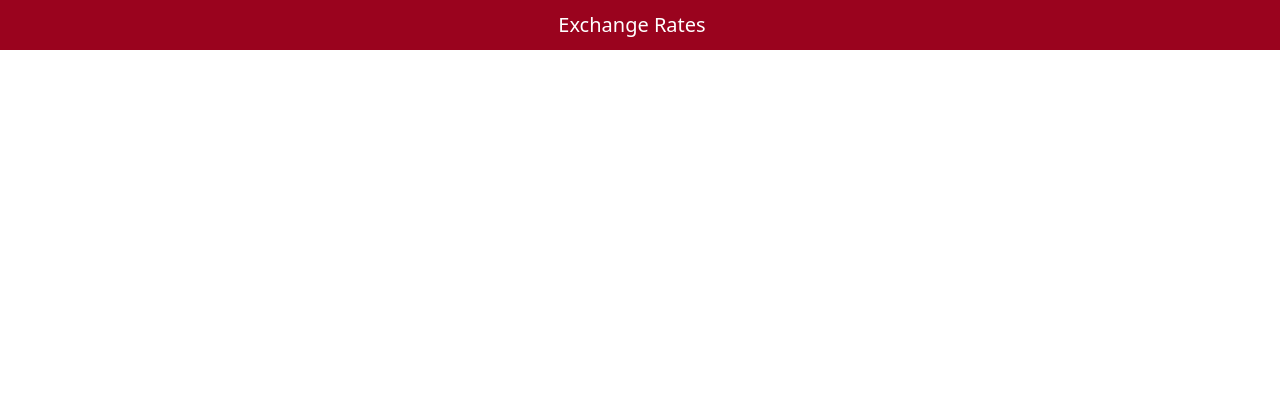
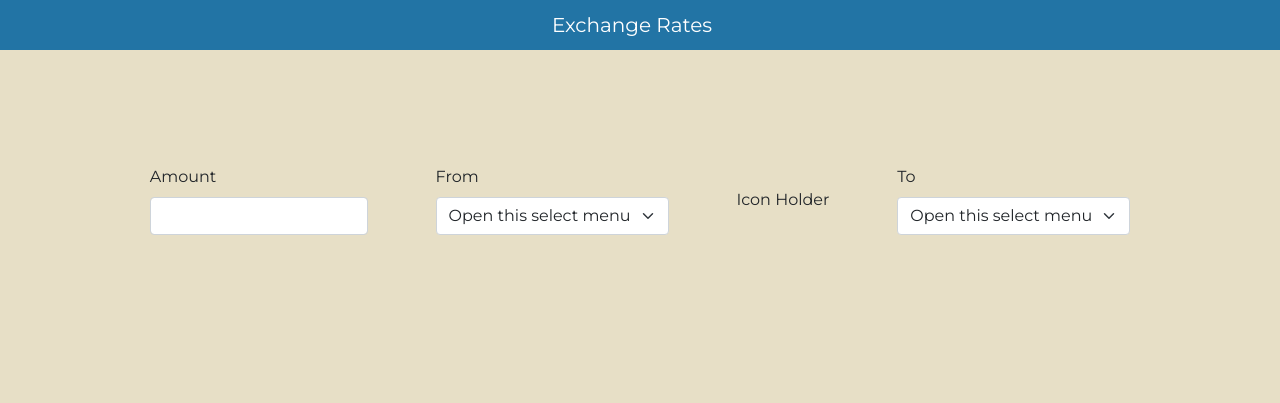
Before and after one commit to Readpato/exchange-rates-webpage, a website: page index.html in a window 1280 px wide. Drawn offline with nearby package versions, Linux system fonts and the light colour scheme.

Commit message:
feat: Create amount input and currency selectors
The amount input that will allow the user to insert the quantity of money has been created. The selectors which allow to select the type of currency to be changed from and to have also been created

```diff
--- a/index.html
+++ b/index.html
@@ -8,16 +8,63 @@
       rel="stylesheet"
       href="node_modules/bootstrap/dist/css/bootstrap.min.css"
     />
+    <link rel="preconnect" href="https://fonts.googleapis.com" />
+    <link rel="preconnect" href="https://fonts.gstatic.com" crossorigin />
+    <link
+      href="https://fonts.googleapis.com/css2?family=Montserrat:ital,wght@0,300;0,400;1,500&display=swap"
+      rel="stylesheet"
+    />
     <link rel="stylesheet" href="src/styles/style.css" />
     <title>Exchange Rates Webpage</title>
   </head>
   <body>
-    <nav class="navbar navbar-light bg-blue navigation-bar">
+    <nav class="navbar navbar-light bg-blue navigation-bar fixed-top">
       <div class="container-fluid justify-content-center">
         <span class="navbar-brand mb-0 h1 text-white">Exchange Rates</span>
       </div>
     </nav>
 
+    <main>
+      <div class="container exchange-options">
+        <form class="currency-selector-wrapper">
+          <div class="amount-wrapper">
+            <label for="amount-input" class="form-label">Amount</label>
+            <input type="number" class="form-control" id="amount-input" />
+          </div>
+
+          <div class="from-currency-wrapper">
+            <label for="currency-selector" class="form-label">From</label>
+            <select
+              id="from-currency-selector"
+              class="form-select"
+              aria-label="Default select example"
+            >
+              <option selected>Open this select menu</option>
+              <option value="1">One</option>
+              <option value="2">Two</option>
+              <option value="3">Three</option>
+            </select>
+          </div>
+
+          <div>Icon Holder</div>
+
+          <div class="to-currency-wrapper">
+            <label for="to-currency-selector" class="form-label">To</label>
+            <select
+              id="to-currency-selector"
+              class="form-select"
+              aria-label="Default select example"
+            >
+              <option selected>Open this select menu</option>
+              <option value="1">One</option>
+              <option value="2">Two</option>
+              <option value="3">Three</option>
+            </select>
+          </div>
+        </form>
+      </div>
+    </main>
+
     <script src="node_modules/bootstrap/dist/js/bootstrap.min.js"></script>
     <script src="src/index.js"></script>
   </body>
--- /dev/null
+++ b/src/styles/_main.scss
@@ -0,0 +1,19 @@
+main {
+  background-color: $main-color;
+  width: 100%;
+  height: 100vh;
+
+  .exchange-options {
+    height: 50vh;
+    display: flex;
+    justify-content: center;
+    align-items: center;
+
+    .currency-selector-wrapper {
+      display: flex;
+      width: 100%;
+      justify-content: space-evenly;
+      align-items: center;
+    }
+  }
+}
--- a/src/styles/_variables.scss
+++ b/src/styles/_variables.scss
@@ -1,3 +1,4 @@
 // * Colors Variables
 
-$navigation-bar-color: #9a031e;
+$navigation-bar-color: #2274a5;
+$main-color: #e7dfc6;
--- a/src/styles/style.scss
+++ b/src/styles/style.scss
@@ -1,8 +1,13 @@
 @import "./variables";
 @import "./navigation-bar";
+@import "./main";
 
 * {
   margin: 0;
   padding: 0;
   box-sizing: border-box;
 }
+
+body {
+  font-family: "Montserrat", sans-serif;
+}
```
Also changed, not shown: src/styles/style.css, 1 other file.
